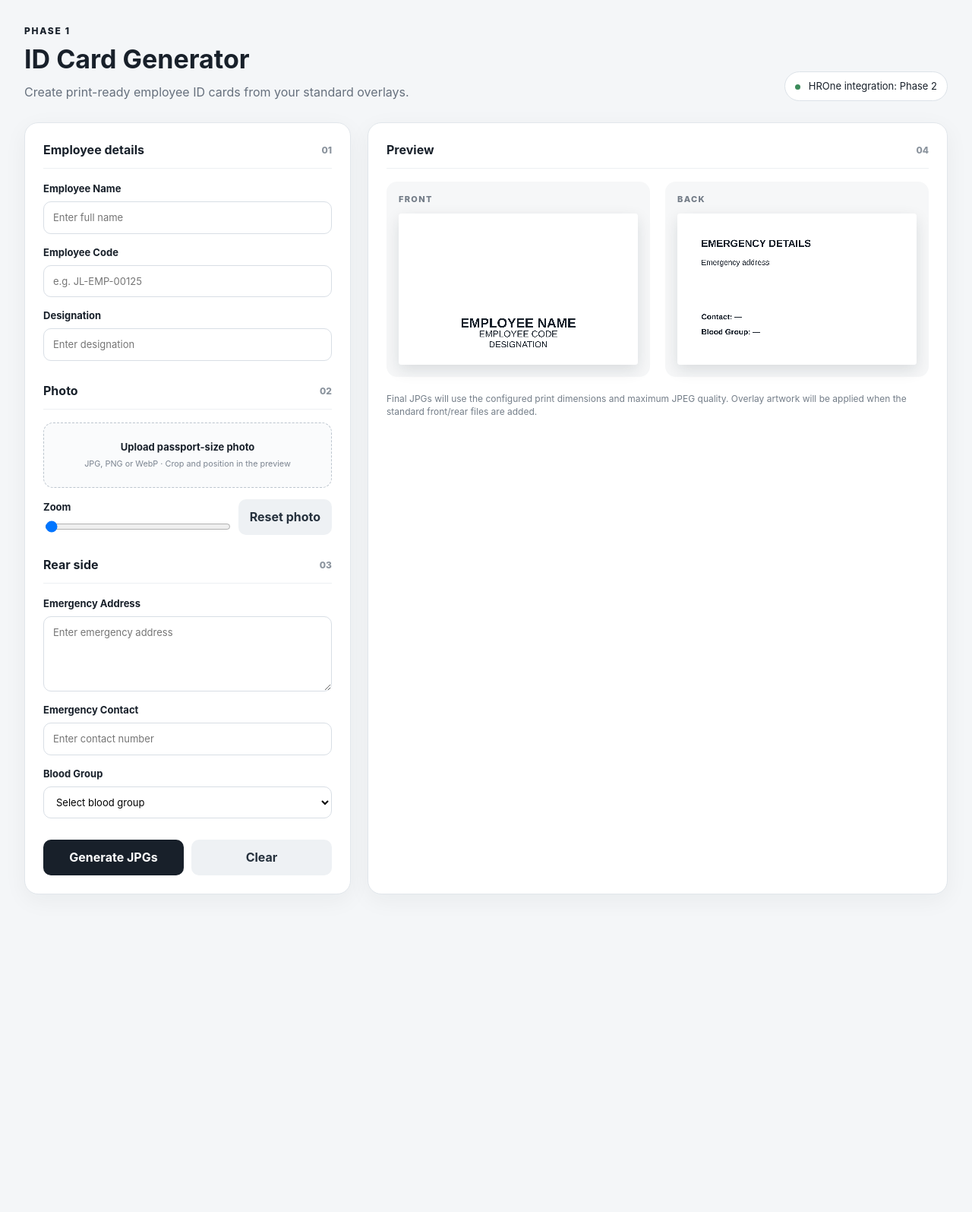
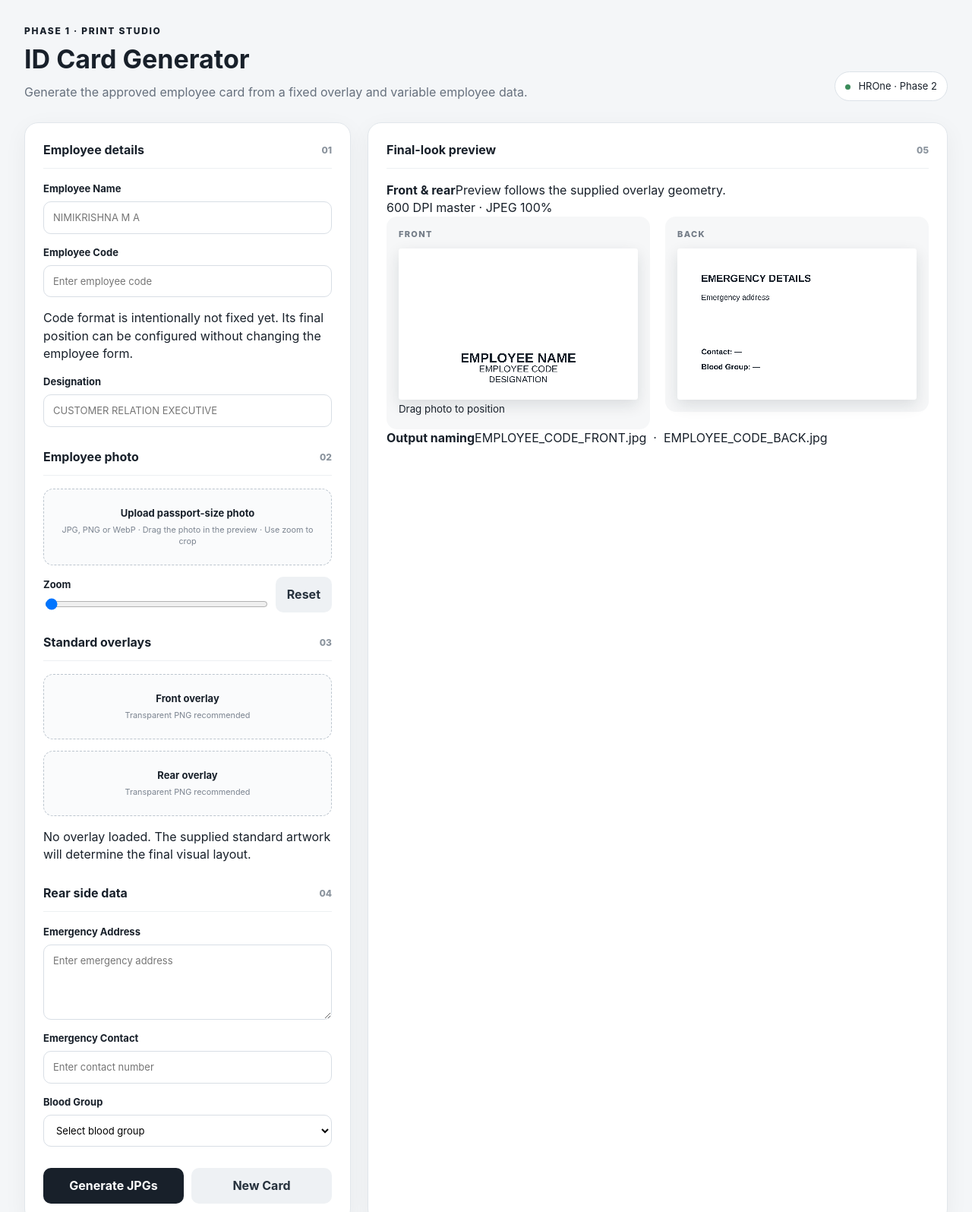
Before and after one commit to binesheb/id-card-generator, a plain HTML site: page index.html in a window 1280 px wide. Shown: the top 1595 px of the page at 76% size. Before the commit the page ends 1209 px from the top, so only its background shows below. Drawn offline with Linux system fonts and the light colour scheme.

Commit message:
Add standard overlay upload workflow

```diff
--- a/index.html
+++ b/index.html
@@ -3,57 +3,75 @@
 <head>
   <meta charset="UTF-8">
   <meta name="viewport" content="width=device-width, initial-scale=1.0">
-  <title>ID Card Generator</title>
+  <title>Jayalakshmi ID Card Generator</title>
   <link rel="stylesheet" href="styles.css">
 </head>
 <body>
   <main class="app-shell">
     <header class="app-header">
       <div>
-        <p class="eyebrow">PHASE 1</p>
+        <p class="eyebrow">PHASE 1 · PRINT STUDIO</p>
         <h1>ID Card Generator</h1>
-        <p class="subtitle">Create print-ready employee ID cards from your standard overlays.</p>
+        <p class="subtitle">Generate the approved employee card from a fixed overlay and variable employee data.</p>
       </div>
-      <div class="status-pill"><span></span> HROne integration: Phase 2</div>
+      <div class="status-pill"><span></span> HROne · Phase 2</div>
     </header>
 
     <section class="workspace">
-      <div class="panel form-panel">
+      <aside class="panel form-panel">
         <div class="section-heading"><h2>Employee details</h2><span>01</span></div>
-        <label>Employee Name<input id="name" type="text" placeholder="Enter full name"></label>
-        <label>Employee Code<input id="employeeCode" type="text" placeholder="e.g. JL-EMP-00125"></label>
-        <label>Designation<input id="designation" type="text" placeholder="Enter designation"></label>
+        <label>Employee Name<input id="name" type="text" placeholder="NIMIKRISHNA M A" autocomplete="off"></label>
+        <label>Employee Code<input id="employeeCode" type="text" placeholder="Enter employee code" autocomplete="off"></label>
+        <p class="field-note">Code format is intentionally not fixed yet. Its final position can be configured without changing the employee form.</p>
+        <label>Designation<input id="designation" type="text" placeholder="CUSTOMER RELATION EXECUTIVE" autocomplete="off"></label>
 
-        <div class="section-heading spaced"><h2>Photo</h2><span>02</span></div>
+        <div class="section-heading spaced"><h2>Employee photo</h2><span>02</span></div>
         <label class="upload-box" for="photoInput">
           <strong>Upload passport-size photo</strong>
-          <small>JPG, PNG or WebP · Crop and position in the preview</small>
+          <small>JPG, PNG or WebP · Drag the photo in the preview · Use zoom to crop</small>
           <input id="photoInput" type="file" accept="image/jpeg,image/png,image/webp">
         </label>
         <div class="photo-controls">
-          <label>Zoom<input id="zoom" type="range" min="1" max="3" step="0.01" value="1"></label>
-          <button id="resetPhoto" class="secondary" type="button">Reset photo</button>
+          <label>Zoom<input id="zoom" type="range" min="1" max="4" step="0.01" value="1"></label>
+          <button id="resetPhoto" class="secondary" type="button">Reset</button>
         </div>
 
-        <div class="section-heading spaced"><h2>Rear side</h2><span>03</span></div>
+        <div class="section-heading spaced"><h2>Standard overlays</h2><span>03</span></div>
+        <label class="upload-box compact" for="frontOverlayInput">
+          <strong>Front overlay</strong>
+          <small>Transparent PNG recommended</small>
+          <input id="frontOverlayInput" type="file" accept="image/png,image/jpeg,image/webp">
+        </label>
+        <label class="upload-box compact" for="backOverlayInput">
+          <strong>Rear overlay</strong>
+          <small>Transparent PNG recommended</small>
+          <input id="backOverlayInput" type="file" accept="image/png,image/jpeg,image/webp">
+        </label>
+        <p id="overlayStatus" class="field-note">No overlay loaded. The supplied standard artwork will determine the final visual layout.</p>
+
+        <div class="section-heading spaced"><h2>Rear side data</h2><span>04</span></div>
         <label>Emergency Address<textarea id="address" rows="4" placeholder="Enter emergency address"></textarea></label>
         <label>Emergency Contact<input id="contact" type="tel" placeholder="Enter contact number"></label>
         <label>Blood Group<select id="bloodGroup"><option value="">Select blood group</option><option>A+</option><option>A-</option><option>B+</option><option>B-</option><option>AB+</option><option>AB-</option><option>O+</option><option>O-</option><option>Unknown</option></select></label>
 
         <div class="actions">
           <button id="generate" class="primary" type="button">Generate JPGs</button>
-          <button id="clear" class="secondary" type="button">Clear</button>
+          <button id="clear" class="secondary" type="button">New Card</button>
         </div>
-      </div>
+      </aside>
 
-      <div class="panel preview-panel">
-        <div class="section-heading"><h2>Preview</h2><span>04</span></div>
+      <section class="panel preview-panel">
+        <div class="section-heading"><h2>Final-look preview</h2><span>05</span></div>
+        <div class="preview-toolbar">
+          <div><strong>Front &amp; rear</strong><span>Preview follows the supplied overlay geometry.</span></div>
+          <div class="quality-badge">600 DPI master · JPEG 100%</div>
+        </div>
         <div class="previews">
-          <div class="card-preview"><div class="preview-label">FRONT</div><canvas id="frontCanvas"></canvas></div>
-          <div class="card-preview"><div class="preview-label">BACK</div><canvas id="backCanvas"></canvas></div>
+          <div class="card-preview"><div class="preview-label">FRONT</div><div class="canvas-wrap"><canvas id="frontCanvas"></canvas></div><small class="drag-help">Drag photo to position</small></div>
+          <div class="card-preview"><div class="preview-label">BACK</div><div class="canvas-wrap"><canvas id="backCanvas"></canvas></div></div>
         </div>
-        <p class="hint">Final JPGs will use the configured print dimensions and maximum JPEG quality. Overlay artwork will be applied when the standard front/rear files are added.</p>
-      </div>
+        <div class="export-note"><strong>Output naming</strong><span>EMPLOYEE_CODE_FRONT.jpg &nbsp;·&nbsp; EMPLOYEE_CODE_BACK.jpg</span></div>
+      </section>
     </section>
   </main>
   <script src="app.js"></script>
```
